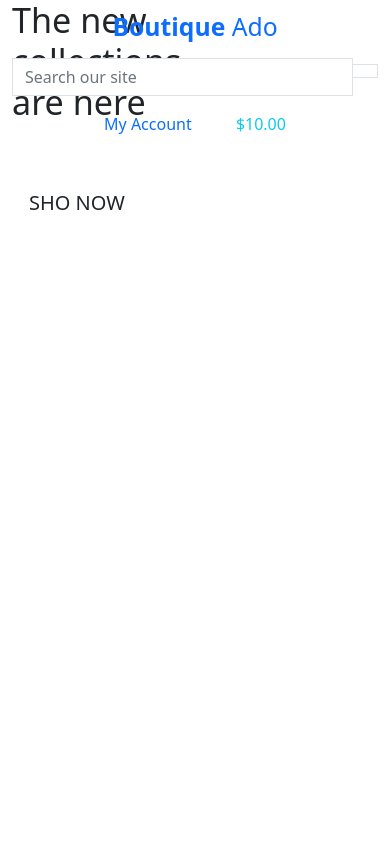
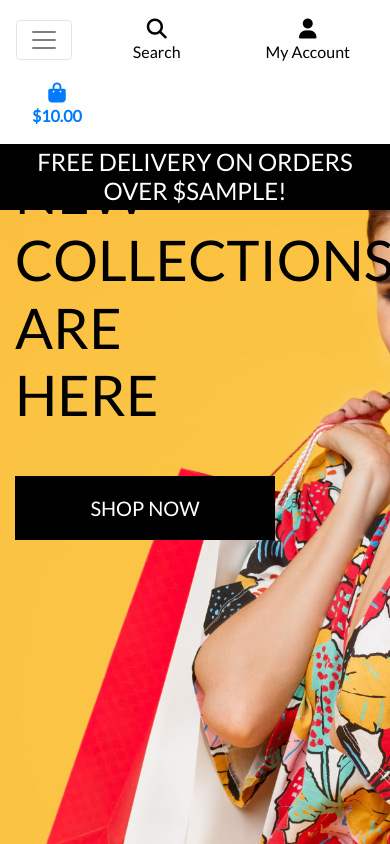
Before and after one commit to Nicola2309/boutique-ado-, a Django app: template home/templates/home/index.html in a window 390 px wide. Run offline with Django 3.2, Linux system fonts and the light colour scheme; the template is opened without the code that fills it: most values are stand-ins (such as "Sample title", 1, 10 or a date in 2020); some libraries are stand-ins or nearby versions.

Commit message:
Added mobile header and main navbar

```diff
--- a/boutique_ado/urls.py
+++ b/boutique_ado/urls.py
@@ -15,6 +15,8 @@ Including another URLconf
 """
 from django.contrib import admin
 from django.urls import path, include
+from django.conf import settings
+from django.conf.urls.static import static
 
 urlpatterns = [
     # A slash at the end of the admin/accounts path makes sure
@@ -24,4 +26,4 @@ urlpatterns = [
     path('accounts/', include('allauth.urls')),
     # urls della nostra cartelle 'home', contenente il nostro sito
     path('', include('home.urls')),
-]
+] + static(settings.MEDIA_URL, document_root=settings.MEDIA_ROOT)
--- a/home/templates/home/index.html
+++ b/home/templates/home/index.html
@@ -1,15 +1,14 @@
-{% extends 'base.html' %}
+{% extends "base.html" %}
 {% load static %}
 
 {% block page_header %}
     <div class="container header-container">
         <div class="row">
-            <div class="col">
-
-            </div>
+            <div class="col"></div>
         </div>
     </div>
 {% endblock %}
+
 
 {% block content %}
     <div class="container h-100">
@@ -20,7 +19,7 @@
                 </h1>
                 <div class="my-5">
                     <h4>
-                    <a href="" class="shop-now-btn btn btn-lg rounded-0 text-uppercase py-3">Sho Now</a>
+                        <a href="" class="shop-now-button btn btn-lg rounded-0 text-uppercase py-3">Shop Now</a>
                     </h4>
                 </div>
             </div>
--- /dev/null
+++ b/static/css/base.css
@@ -0,0 +1,85 @@
+html {
+    height: 100%;
+}
+
+body {
+    background: url('../../media/homepage_background_cropped.jpg') no-repeat center center fixed;
+    background-size: cover;
+    height: calc(100vh - 164px);
+    color: #555;
+    font-family: 'Lato';
+}
+
+/* from Bulma */
+.icon {
+    align-items: center;
+    display: inline-flex;
+    justify-content: center;
+    height: 1.5rem;
+    width: 1.5rem;
+}
+
+.logo-font {
+    text-transform: uppercase;
+}
+
+.main-logo-link {
+    width: fit-content;
+}
+
+.shop-now-button {
+    background: black;
+    color: white;
+    min-width: 260px;
+}
+
+.btn-black {
+    background: black;
+    color: white;
+}
+
+.shop-now-button:hover,
+.shop-now-button:active,
+.shop-now-button:focus,
+.btn-black:hover,
+.btn-black:active,
+.btn-black:focus {
+    background: #222;
+    color: white;
+}
+
+.text-black {
+    color: #000 !important;
+}
+
+.border-black {
+    border: 1px solid black !important;
+}
+
+.bg-black{
+    background: #000 !important;
+}
+
+/* -------------------------------- Media Queries */
+
+/* Slightly larger container on xl screens */
+@media (min-width: 1200px) {
+  .container {
+    max-width: 80%;
+  }
+}
+
+/* fixed top navbar only on medium and up */
+@media (min-width: 992px) {
+    .fixed-top-desktop-only {
+        position: fixed;
+        top: 0;
+        right: 0;
+        left: 0;
+        z-index: 1030;
+    }
+
+    .header-container {
+        padding-top: 164px;
+    }
+}
--- a/templates/base.html
+++ b/templates/base.html
@@ -5,37 +5,38 @@
   <head>
 
     {% block meta %}
-        <meta http-equiv="X-UA-Compatible" content="IE=edge">
+        <meta http-equiv="X-UA-Compatible" content="ie=edge">
         <meta charset="utf-8">
-        <meta name="viewport" content="width=device-width, initial-scale=1">
+        <meta name="viewport" content="width=device-width, initial-scale=1, shrink-to-fit=no">
     {% endblock %}
 
     {% block extra_meta %}
     {% endblock %}
 
     {% block corecss %}
-        <link href="https://cdn.jsdelivr.net/npm/bootstrap@5.0.0-beta2/dist/css/bootstrap.min.css" rel="stylesheet" integrity="sha384-BmbxuPwQa2lc/FVzBcNJ7UAyJxM6wuqIj61tLrc4wSX0szH/Ev+nYRRuWlolflfl" crossorigin="anonymous">
+        <link rel="stylesheet" href="https://stackpath.bootstrapcdn.com/bootstrap/4.4.1/css/bootstrap.min.css" integrity="sha384-Vkoo8x4CGsO3+Hhxv8T/Q5PaXtkKtu6ug5TOeNV6gBiFeWPGFN9MuhOf23Q9Ifjh" crossorigin="anonymous">
+        <link rel="stylesheet" href="https://fonts.googleapis.com/css?family=Lato&display=swap">
+        <link rel="stylesheet" href="{% static 'css/base.css' %}">
     {% endblock %}
 
     {% block extra_css %}
     {% endblock %}
 
-
     {% block corejs %}
-    <!-- (JQuery added manually) Separate Popper and Bootstrap JS -->
-        <script src="https://code.jquery.com/jquery-3.6.0.min.js" integrity="sha256-/xUj+3OJU5yExlq6GSYGSHk7tPXikynS7ogEvDej/m4=" crossorigin="anonymous"></script>
-        <script src="https://cdn.jsdelivr.net/npm/@popperjs/core@2.6.0/dist/umd/popper.min.js" integrity="sha384-KsvD1yqQ1/1+IA7gi3P0tyJcT3vR+NdBTt13hSJ2lnve8agRGXTTyNaBYmCR/Nwi" crossorigin="anonymous"></script>
-        <script src="https://cdn.jsdelivr.net/npm/bootstrap@5.0.0-beta2/dist/js/bootstrap.min.js" integrity="sha384-nsg8ua9HAw1y0W1btsyWgBklPnCUAFLuTMS2G72MMONqmOymq585AcH49TLBQObG" crossorigin="anonymous"></script>
+        <script src="https://kit.fontawesome.com/e9c73d7092.js" crossorigin="anonymous"></script>
+        <script src="https://code.jquery.com/jquery-3.4.1.slim.min.js" integrity="sha384-J6qa4849blE2+poT4WnyKhv5vZF5SrPo0iEjwBvKU7imGFAV0wwj1yYfoRSJoZ+n" crossorigin="anonymous"></script>
+        <script src="https://cdn.jsdelivr.net/npm/popper.js@1.16.0/dist/umd/popper.min.js" integrity="sha384-Q6E9RHvbIyZFJoft+2mJbHaEWldlvI9IOYy5n3zV9zzTtmI3UksdQRVvoxMfooAo" crossorigin="anonymous"></script>
+        <script src="https://stackpath.bootstrapcdn.com/bootstrap/4.4.1/js/bootstrap.min.js" integrity="sha384-wfSDF2E50Y2D1uUdj0O3uMBJnjuUD4Ih7YwaYd1iqfktj0Uod8GCExl3Og8ifwB6" crossorigin="anonymous"></script>
     {% endblock %}
 
     {% block extra_js %}
     {% endblock %}
 
-    <title>Boutique Ado{% block extra_title %}{% endblock %}</title>
+    <title>Boutique Ado {% block extra_title %}{% endblock %}</title>
   </head>
   <body>
     <header class="container-fluid fixed-top">
-          <div class="row">
+        <div id="topnav" class="row bg-white pt-lg-2 d-none d-lg-flex">
             <div class="col-12 col-lg-4 my-auto py-1 py-lg-0 text-center text-lg-left">
                 <a href="{% url 'home' %}" class="nav-link main-logo-link">
                     <h2 class="logo-font text-black my-0"><strong>Boutique</strong> Ado</h2>
@@ -58,7 +59,7 @@
             <div class="col-12 col-lg-4 my-auto py-1 py-lg-0">
                 <ul class="list-inline list-unstyled text-center text-lg-right my-0">
                     <li class="list-inline-item dropdown">
-                          <a href="#" class="text-black nav-link" id="user-opts" data-toggle="dropdown" aria-hidden="true">
+                        <a class="text-black nav-link" href="#" id="user-options" data-toggle="dropdown" aria-haspopup="true" aria-expanded="false">
                             <div class="text-center">
                                 <div><i class="fas fa-user fa-lg"></i></div>
                                 <p class="my-0">My Account</p>
@@ -94,8 +95,21 @@
                 </ul>
             </div>
         </div>
+        <div class="row bg-white">
+            <nav class="navbar navbar-expand-lg navbar-light w-100">
+                <button class="navbar-toggler" type="button" data-toggle="collapse" data-target="#main-nav" aria-controls="main-nav" aria-expanded="false" aria-label="Toggle navigation">
+                    <span class="navbar-toggler-icon"></span>
+                </button>
+                {% include 'includes/mobile-top-header.html' %}
+                {% include 'includes/main-nav.html' %}
+            </nav>
+        </div>
+        <div id="delivery-banner" class="row text-center">
+            <div class="col bg-black text-white">
+                <h4 class="logo-font my-1">Free delivery on orders over ${{ free_shipping_threshold }}!</h4>
+            </div>
+        </div>
     </header>
-
 
     {% if messages %}
         <div class="message-container"></div>
@@ -104,12 +118,12 @@
     {% block page_header %}
     {% endblock %}
 
-
     {% block content %}
     {% endblock %}
 
     {% block postloadjs %}
     {% endblock %}
 
+
   </body>
 </html>
--- /dev/null
+++ b/templates/includes/mobile-top-header.html
@@ -0,0 +1,56 @@
+<li class="list-inline-item">
+    <a class="text-black nav-link d-block d-lg-none" href="#" id="mobile-search" data-toggle="dropdown" aria-haspopup="true" aria-expanded="false">
+        <div class="text-center">
+            <div><i class="fas fa-search fa-lg"></i></div>
+            <p class="my-0">Search</p>
+        </div>
+    </a>
+    <div class="dropdown-menu border-0 w-100 p-3 rounded-0 my-0" aria-labelledby="mobile-search">
+        <form class="form" method="GET" action="">
+            <div class="input-group w-100">
+                <input class="form-control border border-black rounded-0" type="text" name="q" placeholder="Search our site">
+                <div class="input-group-append">
+                    <button class="form-control form-control btn btn-black border border-black rounded-0" type="submit">
+                        <span class="icon">
+                            <i class="fas fa-search"></i>
+                        </span>
+                    </button>
+                </div>
+            </div>
+        </form>
+    </div>
+</li>
+<li class="list-inline-item dropdown">
+    <a class="text-black nav-link d-block d-lg-none" href="#" id="user-options" data-toggle="dropdown" aria-haspopup="true" aria-expanded="false">
+        <div class="text-center">
+            <div><i class="fas fa-user fa-lg"></i></div>
+            <p class="my-0">My Account</p>
+        </div>
+    </a>
+    <div class="dropdown-menu border-0" aria-labelledby="user-options">
+        {% if request.user.is_authenticated %}
+            {% if request.user.is_superuser %}
+                <a href="{% url 'account_logout' %}" class="dropdown-item">Product Management</a>
+            {% endif %}
+            <a href="{% url 'profile' %}" class="dropdown-item">My Profile</a>
+            <a href="{% url 'account_logout' %}" class="dropdown-item">Logout</a>
+        {% else %}
+            <a href="{% url 'account_signup' %}" class="dropdown-item">Register</a>
+            <a href="{% url 'account_login' %}" class="dropdown-item">Login</a>
+        {% endif %}
+    </div>
+</li>
+<li class="list-inline-item">
+    <a class="{% if grand_total %}text-primary font-weight-bold{% else %}text-black{% endif %} nav-link d-block d-lg-none" href="">
+        <div class="text-center">
+            <div><i class="fas fa-shopping-bag fa-lg"></i></div>
+            <p class="my-0">
+                {% if grand_total %}
+                    ${{ grand_total|floatformat:2 }}
+                {% else %}
+                    $0.00
+                {% endif %}
+            </p>
+        </div>
+    </a>
+</li>
```
Also changed, not shown: boutique_ado/settings.py (+8 -0 lines), templates/includes/main-nav.html (added, +50 -0 lines), .theia/settings.json, media/homepage_background_cropped.jpg (added). Lines whose indentation alone changed are shown as unchanged.
